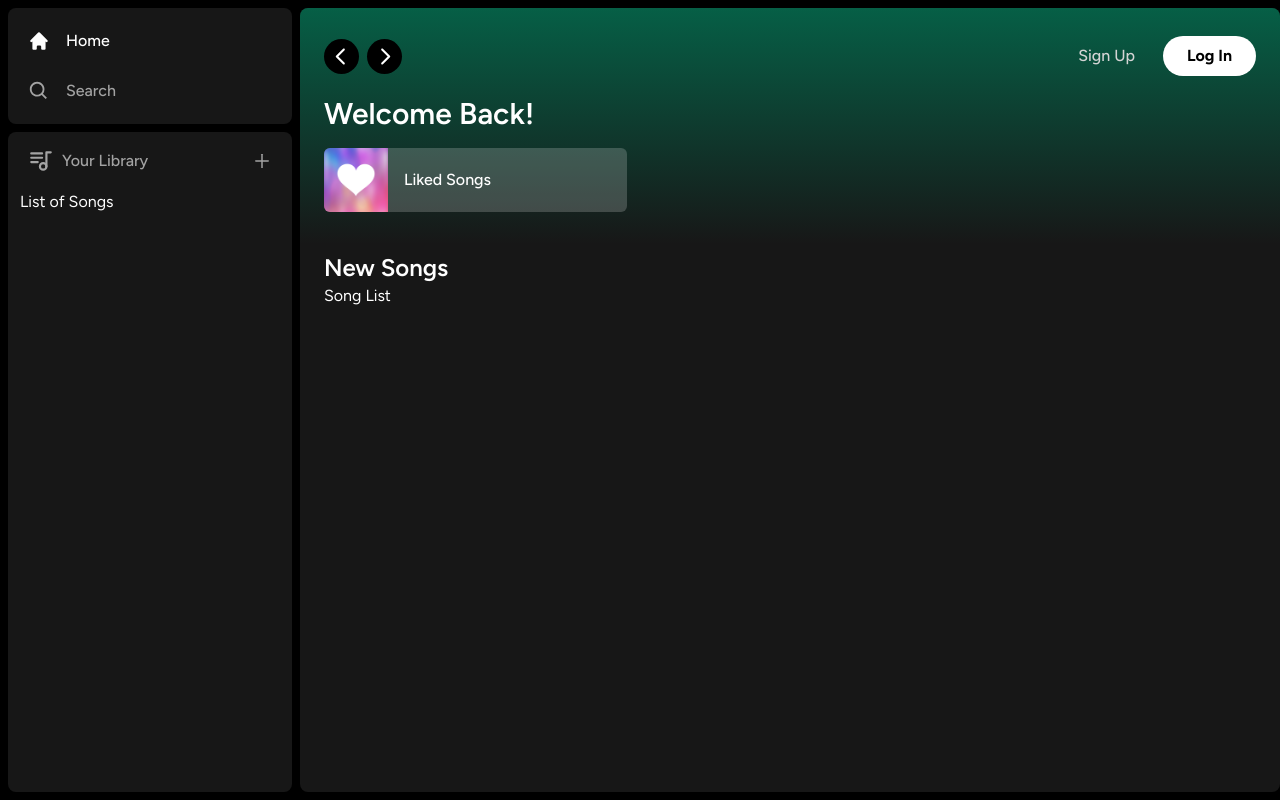
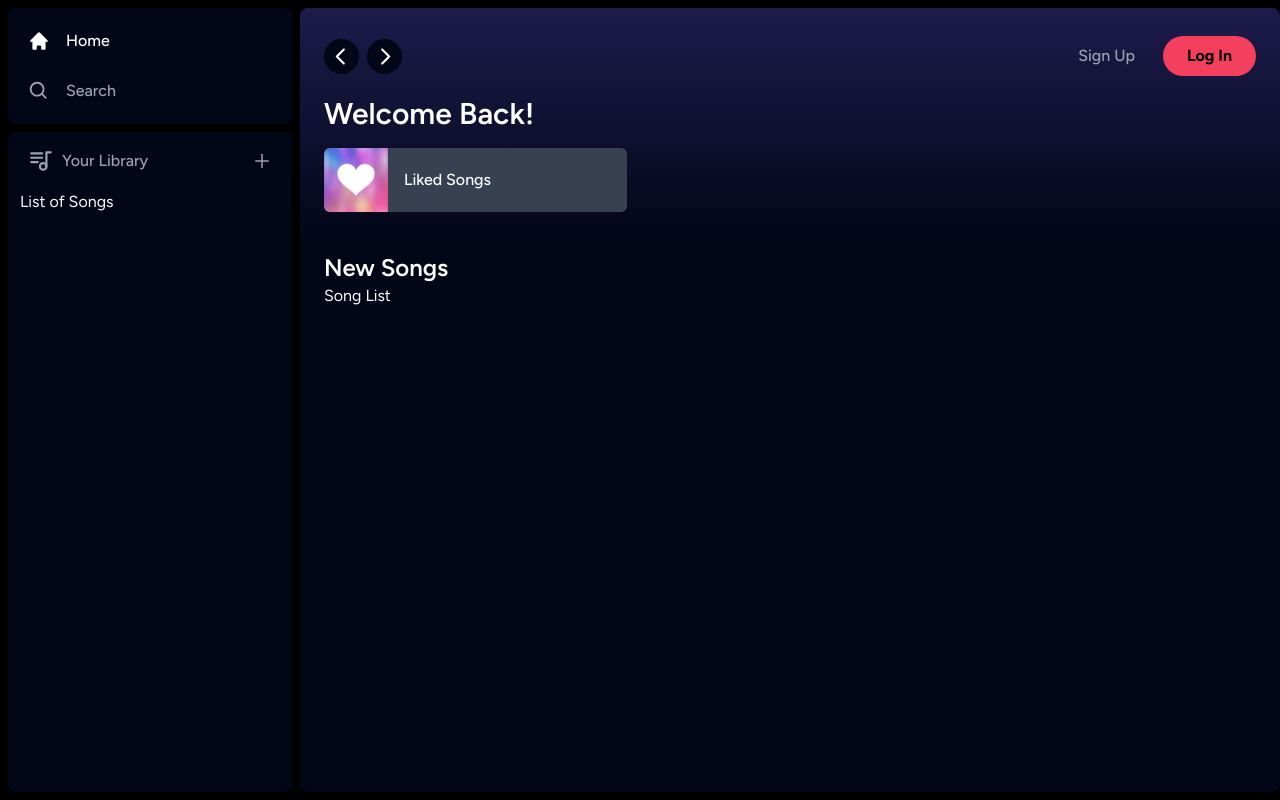
Before and after one commit to nathandallas/spotify-clone, a Next.js app: page / in a window 1280 px wide. Built offline with nearby package versions, Linux system fonts and the light colour scheme.

Commit message:
changed styles

```diff
--- a/app/(site)/page.tsx
+++ b/app/(site)/page.tsx
@@ -5,15 +5,13 @@ export default function Home() {
 	return (
 		<div
 			className='
-		bg-neutral-900 rounded-lg h-full w-full
-		overflow-hidden overflow-y-auto
-		'
+			bg-slate-950 rounded-lg h-full w-full
+			overflow-hidden overflow-y-auto
+			'
 		>
 			<Header>
 				<div className='mb-2'>
-					<h1 className='text-white text-3xl font-semibold'>
-						Welcome Back!
-					</h1>
+					<h1 className='text-white text-3xl font-semibold'>Welcome Back!</h1>
 					<div
 						className='
 							grid grid-cols-1 sm:grid-cols-2
@@ -29,9 +27,7 @@ export default function Home() {
 			</Header>
 			<div className='mt-2 mb-7 px-6'>
 				<div className='flex justify-between items-center'>
-					<h1 className="text-white text-2xl font-semibold">
-						New Songs
-					</h1>
+					<h1 className='text-white text-2xl font-semibold'>New Songs</h1>
 				</div>
 				<div>Song List</div>
 			</div>
--- a/components/Box.tsx
+++ b/components/Box.tsx
@@ -8,7 +8,7 @@ interface BoxProps {
 const Box: React.FC<BoxProps> = ({ children, className }) => {
 	return (
 		<div
-			className={twMerge(`bg-neutral-900 rounded-lg h-fit w-full`, className)}
+			className={twMerge(`bg-slate-950 rounded-lg h-fit w-full`, className)}
 		>
 			{children}
 		</div>
--- a/components/Button.tsx
+++ b/components/Button.tsx
@@ -19,11 +19,11 @@ const Button = forwardRef<HTMLButtonElement, ButtonProps>(
 			<button
 				type={type}
 				className={twMerge(
-					`
-            w-full rounded-full bg-green-500 border-transparent
-            px-3 py-3 disabled:cursor-not-allowed disabled:opacity:50
-            text-black font-bold hover:opacity-75 transiton
-        `,
+				`
+				w-full rounded-full bg-rose-500 border-transparent
+				px-3 py-3 disabled:cursor-not-allowed disabled:opacity:50
+				text-black font-bold hover:opacity-75 transiton
+        		`,
 					className
 				)}
 				disabled={disabled}
--- a/components/Header.tsx
+++ b/components/Header.tsx
@@ -23,15 +23,15 @@ const Header: React.FC<HeaderProps> = ({ children, className }) => {
 		<>
 			<div
 				className={twMerge(`
-            h-fit bg-gradient-to-b from-emerald-800 p-6
-            `)}
+            		h-fit bg-gradient-to-b from-indigo-950 p-6
+            		`)}
 			>
 				<div className='w-full mb-4 flex items-center justify-between'>
 					<div className='hidden md:flex gap-x-2 items-center'>
 						<button
 							onClick={() => router.back()}
 							className='
-                            rounded-full bg-black flex items-center
+                            rounded-full bg-slate-950 flex items-center
                             justify-center hover:opacity-75 transition
                         '
 						>
@@ -40,7 +40,7 @@ const Header: React.FC<HeaderProps> = ({ children, className }) => {
 						<button
 							onClick={() => router.forward()}
 							className='
-                            rounded-full bg-black flex items-center
+                            rounded-full bg-slate-950 flex items-center
                             justify-center hover:opacity-75 transition
                         '
 						>
@@ -68,17 +68,17 @@ const Header: React.FC<HeaderProps> = ({ children, className }) => {
 					<div className='flex justify-between items-center gap-x-4'>
 						<>
 							<div>
-								<Button className='bg-transparent text-neutral-300 font-medium'>
+								<Button className='bg-transparent text-gray-400 font-medium'>
 									Sign Up
 								</Button>
 							</div>
 							<div>
-								<Button className='bg-white px-6 py-2'>Log In</Button>
+								<Button className='bg-rose-500 px-6 py-2'>Log In</Button>
 							</div>
 						</>
 					</div>
 				</div>
-                {children}
+				{children}
 			</div>
 		</>
 	);
--- a/components/Library.tsx
+++ b/components/Library.tsx
@@ -11,13 +11,13 @@ const Library = () => {
 			<div className='flex flex-col'>
 				<div className='flex items-center justify-between px-5 pt-4'>
 					<div className='inline-flex items-center gap-x-2'>
-						<TbPlaylist className='text-neutral-400' size={26} />{' '}
-						<p className='text-neutral-400 font-medium text-md'>Your Library</p>
+						<TbPlaylist className='text-gray-400' size={26} />{' '}
+						<p className='text-gray-400 font-medium text-md'>Your Library</p>
 					</div>
 					<AiOutlinePlus
 						onClick={onClick}
 						size={20}
-						className='text-neutral-400 cursor-pointer hover:text-white transition'
+						className='text-gray-400 cursor-pointer hover:text-white transition'
 					/>
 				</div>
 				<div className='flex flex-col gap-y-2 mt-4 px-3'>List of Songs</div>
--- a/components/ListItem.tsx
+++ b/components/ListItem.tsx
@@ -10,11 +10,7 @@ interface ListItemProps {
 	href: string;
 }
 
-const ListItem: React.FC<ListItemProps> = ({
-	image,
-	name,
-	href,
-}) => {
+const ListItem: React.FC<ListItemProps> = ({ image, name, href }) => {
 	const router = useRouter();
 
 	const onClick = () => {
@@ -27,23 +23,18 @@ const ListItem: React.FC<ListItemProps> = ({
 				onClick={onClick}
 				className='
                     relative group flex items-center rounded-md
-                    overflow-hidden gap-x-4 bg-neutral-100/20
+                    overflow-hidden gap-x-4 bg-gray-700
                     transition pr-4
                 '
 			>
 				<div className='relative min-h-[64px] min-w-[64px]'>
-					<Image
-						className='object-cover'
-						fill
-						src={image}
-						alt='Liked'
-					/>
+					<Image className='object-cover' fill src={image} alt='Liked' />
 				</div>
 				<p className='font-medium truncate py-5'>{name}</p>
 				<div
 					className='
                     absolute transition opacity-0 rounded-full flex items-center
-                    justify-center bg-green-500 p-4 drop-shadow-md right-5
+                    justify-center bg-rose-500 p-4 drop-shadow-md right-5
                     group-hover:opacity-100 hover:scale-110
                 '
 				>
@@ -53,7 +44,5 @@ const ListItem: React.FC<ListItemProps> = ({
 		</>
 	);
 };
-<>
-	<div className='l'>List Item!</div>
-</>;
+
 export default ListItem;
--- a/components/SidebarItem.tsx
+++ b/components/SidebarItem.tsx
@@ -23,7 +23,7 @@ const SidebarItem: React.FC<SidebarItemProps> = ({
 					`
                     flex flex-row h-auto items-center w-full gap-x-4
                     text-md font-medium cursor-pointer hover:text-white
-                    transition text-neutral-400 py-1
+                    transition text-gray-400 py-1
                     `,
 					active && 'text-white'
 				)}
--- a/package.json
+++ b/package.json
@@ -9,6 +9,8 @@
     "lint": "next lint"
   },
   "dependencies": {
+    "@supabase/auth-helpers-nextjs": "^0.7.4",
+    "@supabase/auth-helpers-react": "^0.4.2",
     "@types/node": "20.5.7",
     "@types/react": "18.2.21",
     "@types/react-dom": "18.2.7",
--- a/tailwind.config.ts
+++ b/tailwind.config.ts
@@ -1,4 +1,4 @@
-import type { Config } from 'tailwindcss'
+import type { Config } from 'tailwindcss';
 
 const config: Config = {
 	content: [
@@ -10,5 +10,5 @@ const config: Config = {
 		extend: {},
 	},
 	plugins: [],
-}
-export default config
+};
+export default config;
```
Also changed, not shown: providers/SupabaseProvider.tsx (added, +15 -0 lines), 1 other file (tests, documents, lock files or other folders). Lines whose indentation alone changed are shown as unchanged.
